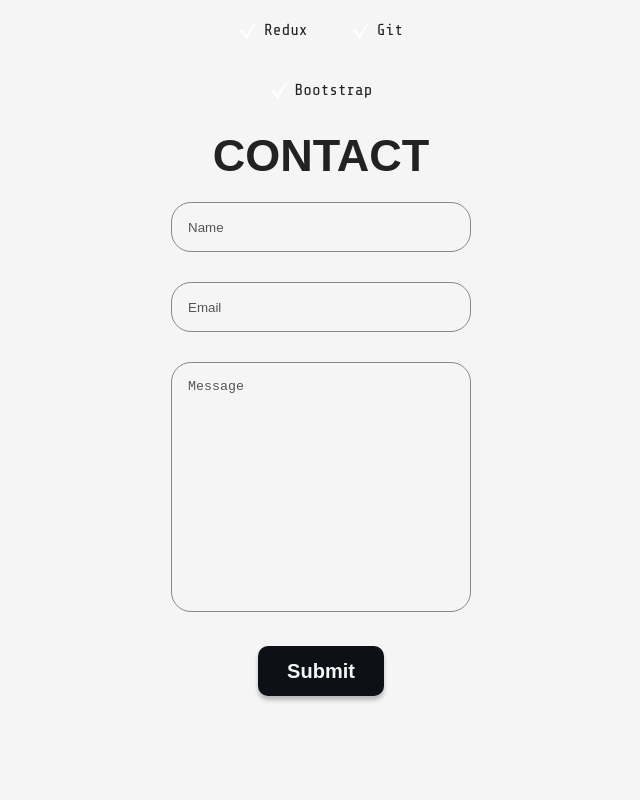
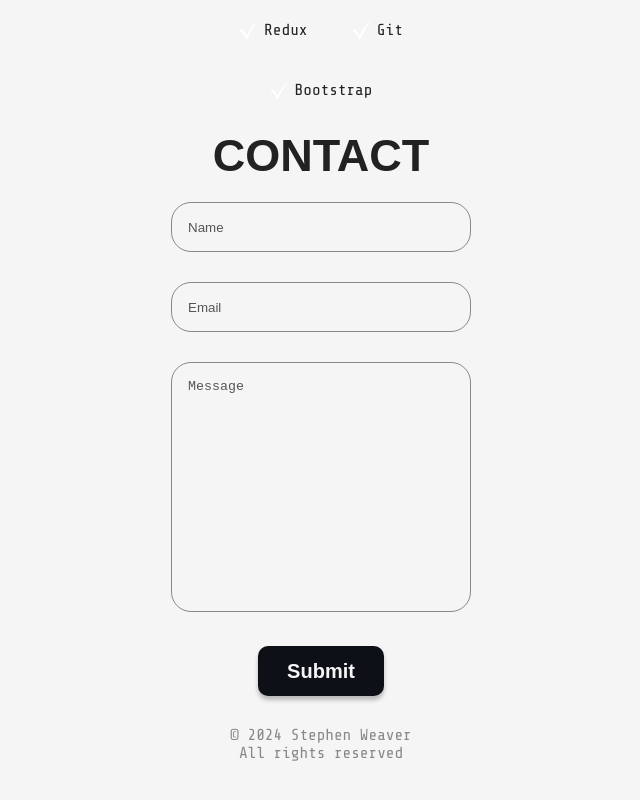
Before and after one commit to stepweaver/portfolio, a React (Vite) app: page / in a window 1280 px wide. Shown: the part 2597-3397 px from the top of the page, without its empty margins (319-959 px from the left). Before the commit the page ends 3353 px from the top, so only its background shows below. Built offline with nearby package versions, Linux system fonts and the light colour scheme; a web font is replaced by a local one.

Commit message:
Add Footer component to App.jsx
- Added import statement for Footer component in App.jsx
- Added <Footer /> component to App function in App.jsx

```diff
--- a/src/App.jsx
+++ b/src/App.jsx
@@ -1,5 +1,6 @@
 import './App.css';
 import Contact from './sections/Contact/Contact';
+import Footer from './sections/Footer/Footer';
 import Hero from './sections/Hero/Hero';
 import Projects from './sections/Projects/Projects';
 import Skills from './sections/Skills/Skills';
@@ -11,6 +12,7 @@
       <Projects />
       <Skills />
       <Contact />
+      <Footer />
     </>
   );
 }
--- /dev/null
+++ b/src/sections/Footer/Footer.jsx
@@ -0,0 +1,14 @@
+import styles from './FooterStyles.module.css';
+
+function Footer() {
+  return (
+    <section id='footer' className={styles.container}>
+      <p>
+        &copy; 2024 Stephen Weaver <br />
+        All rights reserved
+      </p>
+    </section>
+  );
+}
+
+export default Footer;
--- /dev/null
+++ b/src/sections/Footer/FooterStyles.module.css
@@ -0,0 +1,7 @@
+.container {
+  text-align: center;
+  p {
+    font-size: 16px;
+    color: var(--footer-text-color);
+  }
+}
```
